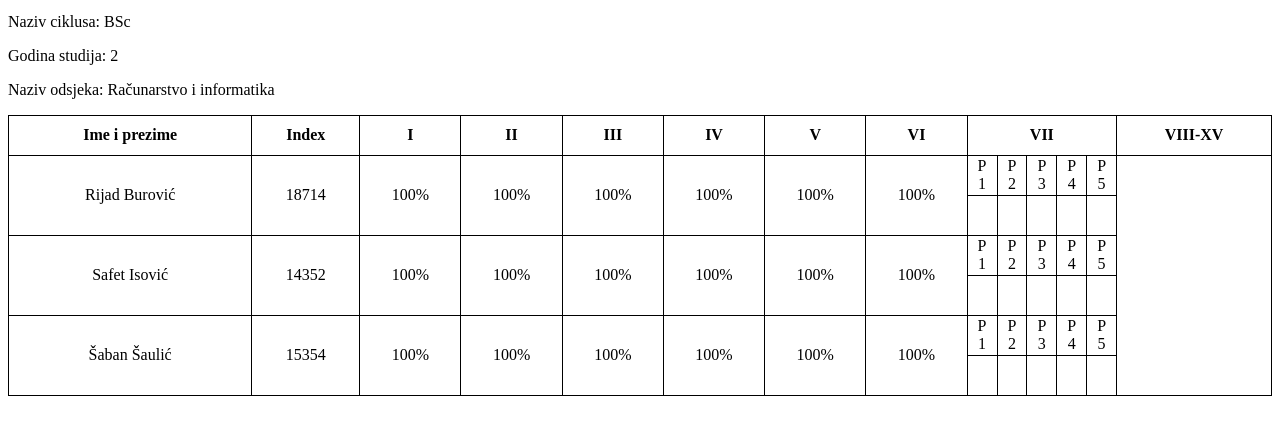
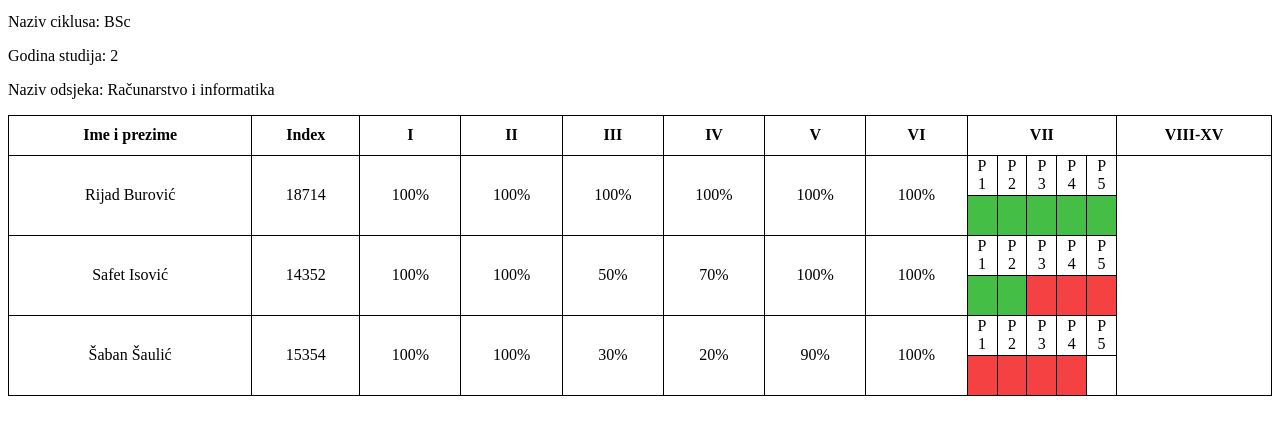
Before and after one commit to Rilenze/web-technologies-project, a plain HTML site: page html/prisustvo.html in a window 1280 px wide. Shown: the part 101-536 px from the top of the page. Drawn offline with Linux system fonts and the light colour scheme.

Commit message:
Veći dio posla završen za drugi zadatak

```diff
--- a/css/prisustvo.css
+++ b/css/prisustvo.css
@@ -9,3 +9,9 @@
 .tabela {
     width: 100%;
 }
+.zeleno {
+    background-color: rgb(69, 190, 69);
+}
+.crveno {
+    background-color: rgb(245, 65, 65);
+}
--- a/html/prisustvo.html
+++ b/html/prisustvo.html
@@ -44,19 +44,19 @@
             <td>P <br> 5</td>
         </tr>
         <tr class="red">
-            <td></td>
-            <td></td>
-            <td></td>
-            <td></td>
-            <td></td>
+            <td class="zeleno"></td>
+            <td class="zeleno"></td>
+            <td class="zeleno"></td>
+            <td class="zeleno"></td>
+            <td class="zeleno"></td>
         </tr>
         <tr class="red">
             <td rowspan="2">Safet Isović</td>
             <td rowspan="2">14352</td>
             <td rowspan="2">100%</td>
             <td rowspan="2">100%</td>
-            <td rowspan="2">100%</td>
-            <td rowspan="2">100%</td>
+            <td rowspan="2">50%</td>
+            <td rowspan="2">70%</td>
             <td rowspan="2">100%</td>
             <td rowspan="2">100%</td>
             <td>P <br> 1</td>
@@ -66,20 +66,20 @@
             <td>P <br> 5</td>
         </tr>
         <tr class="red">
-            <td></td>
-            <td></td>
-            <td></td>
-            <td></td>
-            <td></td>
+            <td class="zeleno"></td>
+            <td class="zeleno"></td>
+            <td class="crveno"></td>
+            <td class="crveno"></td>
+            <td class="crveno"></td>
         </tr>
         <tr class="red">
             <td rowspan="2">Šaban Šaulić</td>
             <td rowspan="2">15354</td>
             <td rowspan="2">100%</td>
             <td rowspan="2">100%</td>
-            <td rowspan="2">100%</td>
-            <td rowspan="2">100%</td>
-            <td rowspan="2">100%</td>
+            <td rowspan="2">30%</td>
+            <td rowspan="2">20%</td>
+            <td rowspan="2">90%</td>
             <td rowspan="2">100%</td>
             <td>P <br> 1</td>
             <td>P <br> 2</td>
@@ -88,10 +88,10 @@
             <td>P <br> 5</td>
         </tr>
         <tr class="red">
-            <td></td>
-            <td></td>
-            <td></td>
-            <td></td>
+            <td class="crveno"></td>
+            <td class="crveno"></td>
+            <td class="crveno"></td>
+            <td class="crveno"></td>
             <td></td>
         </tr>
     </table>
```
